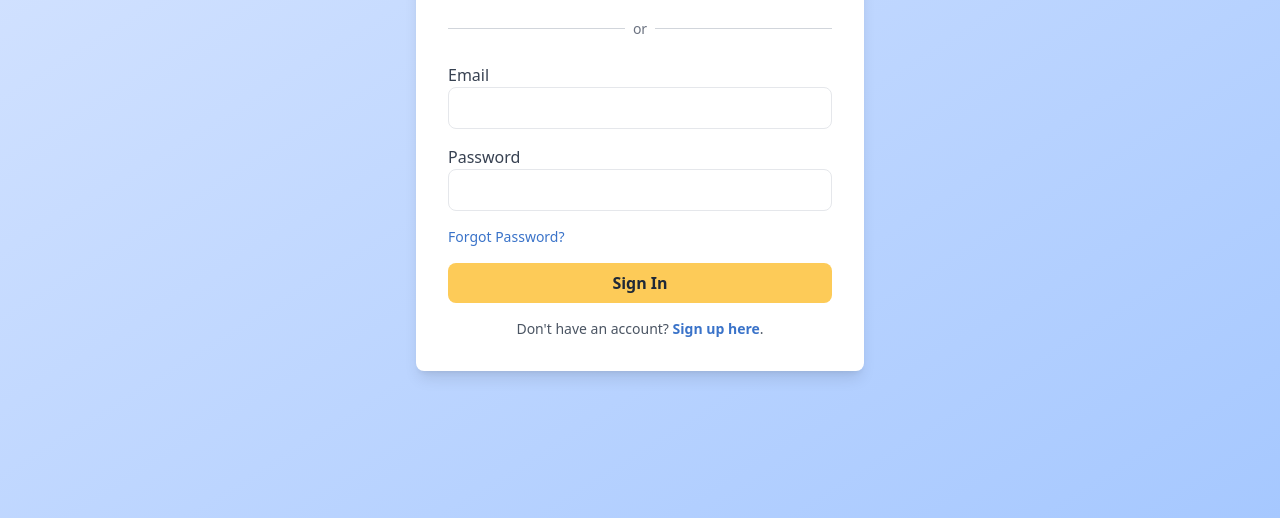
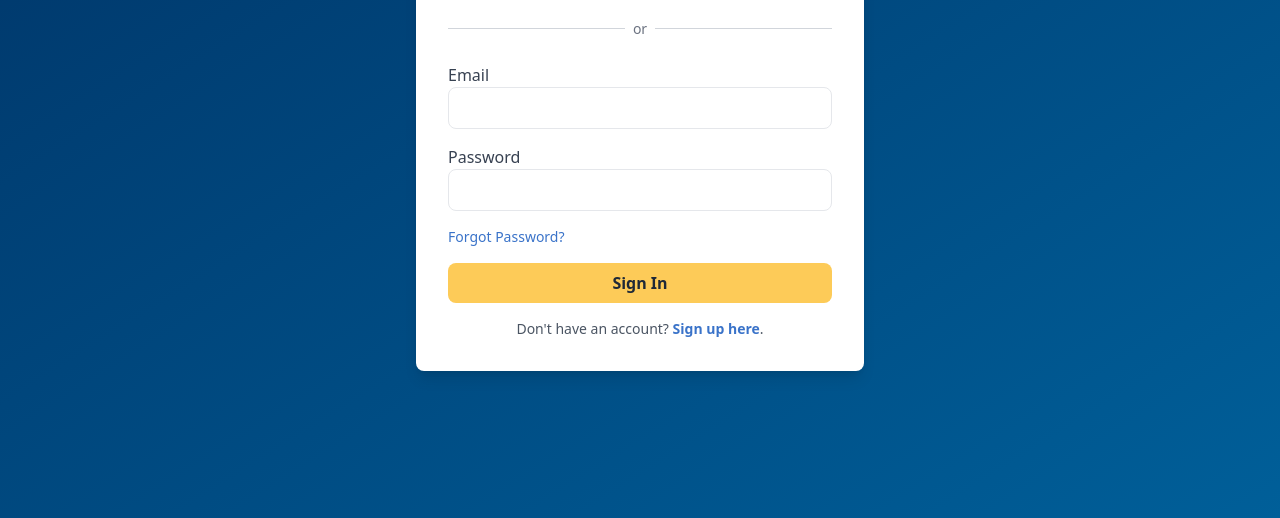
Before and after one commit to 3RESHE/happyantz, a website: page src/login.html in a window 1280 px wide. Shown: the part 352-870 px from the top of the page. Drawn offline with nearby package versions, Linux system fonts and the light colour scheme.

Commit message:
logo related colors

```diff
--- a/src/login.html
+++ b/src/login.html
@@ -45,7 +45,7 @@
         </header>
 
     <!-- LOGIN FORM -->
-    <section class="flex justify-center items-center min-h-screen bg-gradient-to-br from-[#D9E6FF] to-[#A6C8FF]">
+    <section class="flex justify-center items-center min-h-screen bg-gradient-to-br from-[#003366] to-[#005f99]">
         <div class="bg-white shadow-lg rounded-lg p-8 w-full max-w-md">
             <h2 class="text-2xl font-bold text-center mb-6 text-[#3A73C9]">Sign In</h2>
 
```
Also changed, not shown: src/signup.html (+1 -1 lines).
